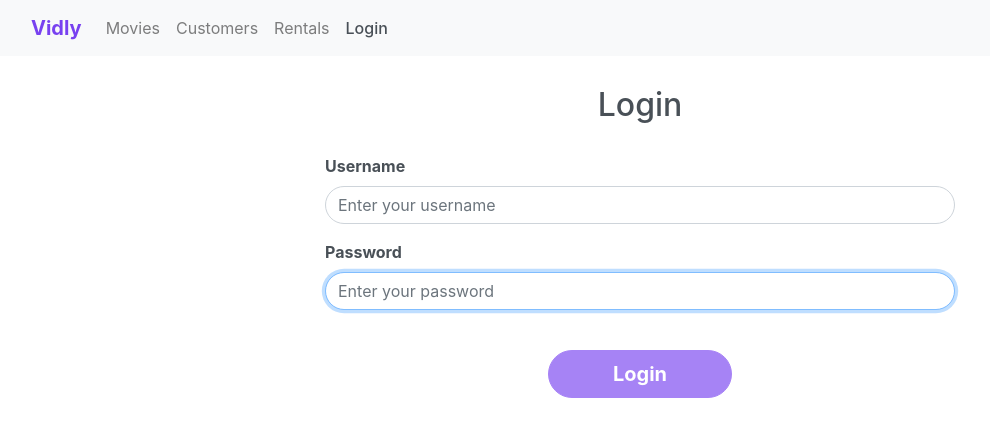
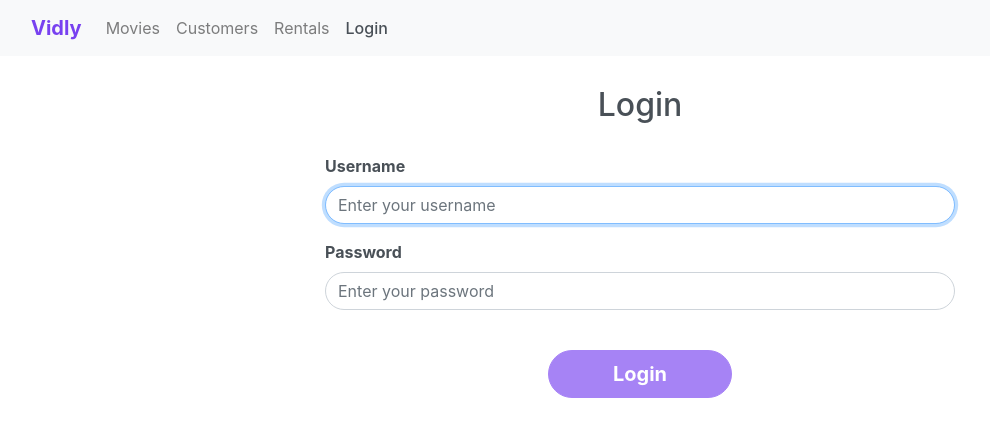
Before and after one commit to luamendonca21/vidly, a React (Create React App) app: page /login in a window 1280 px wide. Shown: the top 436 px of the page, without its empty margins (0-990 px from the left). Built offline with nearby package versions, Linux system fonts and the light colour scheme.

Commit message:
autofocus

```diff
--- a/src/components/input.jsx
+++ b/src/components/input.jsx
@@ -1,6 +1,8 @@
 import React from "react";
+import App from "./../App";
 
 const Input = ({ type, name, label, value, error, onChange }) => {
+  let autoFocus = name === "username" ? "autofocus" : "";
   return (
     <div className=" col form-group">
       <label
@@ -10,13 +12,13 @@ const Input = ({ type, name, label, value, error, onChange }) => {
         {label}
       </label>
       <input
-        style={{ borderRadius: 20 }}
-        name={name}
-        autoFocus
+        autoFocus={autoFocus}
         value={value}
         onChange={onChange}
+        style={{ borderRadius: 20 }}
+        type={type}
+        name={name}
         id={name}
-        type={type}
         className="form-control"
         placeholder={`Enter your ${name}`}
       />
```
